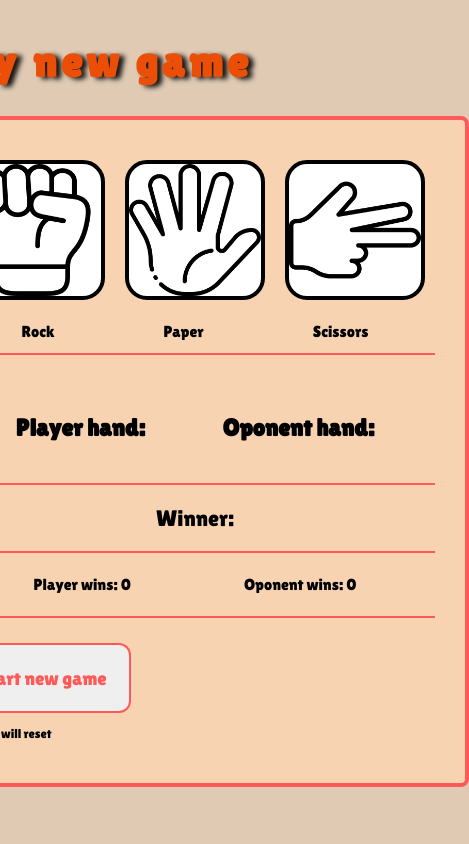
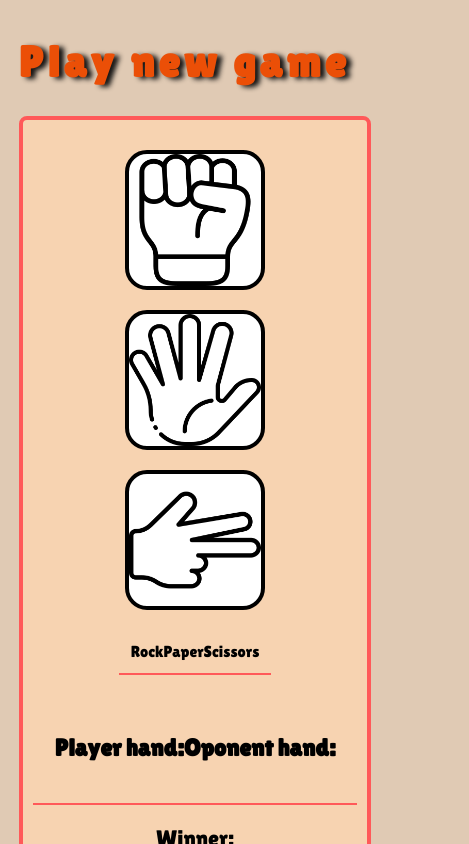
Before and after one commit to MJanuszek/rock-paper-scissors, a React (Vite) app: page / in a window 390 px wide. Shown: the top 844 px of the page, 469 px wide, since content can reach past the window. Built offline with nearby package versions, Linux system fonts and the light colour scheme.

Commit message:
media quaries added

```diff
--- a/src/App.css
+++ b/src/App.css
@@ -1,21 +1 @@
 @import url("https://fonts.googleapis.com/css2?family=Lilita+One&display=swap");
-
-* {
-  box-sizing: border-box;
-}
-
-body {
-  display: flex;
-  justify-content: center;
-  /* background-image: url("assets/annie-spratt-xTaOPMa6wAE-unsplash.jpg"); */
-  background-size: cover;
-  font-family: "Lilita One", serif;
-  background-color: #e0cab4;
-}
-
-.main-title {
-  font-size: 2.7em;
-  text-shadow: 5px 2px 5px rgba(11, 11, 11, 0.947);
-  color: #eb4f07;
-  letter-spacing: 0.1em;
-}
--- a/src/GameBoard.css
+++ b/src/GameBoard.css
@@ -1,4 +1,25 @@
 @import url("https://fonts.googleapis.com/css2?family=Lilita+One&display=swap");
+
+* {
+  box-sizing: border-box;
+}
+
+body {
+  display: flex;
+  justify-content: center;
+  background-size: cover;
+  font-family: "Lilita One", serif;
+  background-color: #e0cab4;
+}
+
+.main-title {
+  font-size: 2.7em;
+  text-shadow: 5px 2px 5px rgba(11, 11, 11, 0.947);
+  color: #eb4f07;
+  letter-spacing: 0.1em;
+}
+
+/* -------------- */
 
 .container {
   min-height: 70vh;
--- a/src/GameBoard.jsx
+++ b/src/GameBoard.jsx
@@ -1,4 +1,5 @@
 import "./GameBoard.css";
+import "./stylesMediaQ.css";
 import { useState, useEffect } from "react";
 
 function GameBoard() {
@@ -29,13 +30,11 @@ function GameBoard() {
 
   useEffect(() => {
     if (player1Hand && player2Hand) {
-      console.log(player1Hand, player2Hand);
       whoIsWinner(player1Hand, player2Hand);
     }
   }, [player1Hand, player2Hand]);
 
   function whoIsWinner(player1Hand, player2Hand) {
-    console.log("whoiswinner");
     player1Hand = player1Hand.trim();
     player2Hand = player2Hand.trim();
     if (player1Hand === player2Hand) {
--- /dev/null
+++ b/src/stylesMediaQ.css
@@ -0,0 +1,9 @@
+@media (max-width: 599px) {
+  .icons,
+  .container {
+    display: flex;
+    flex-direction: column;
+    align-items: center;
+    padding: 10px;
+  }
+}
```
